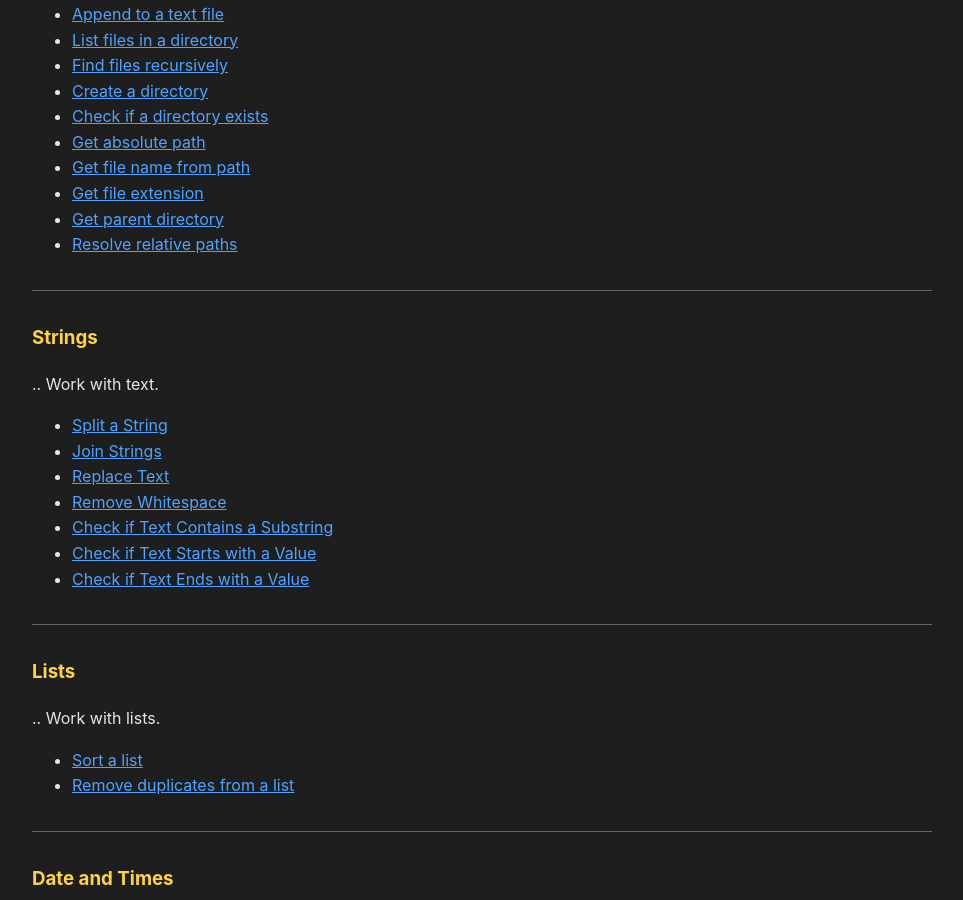
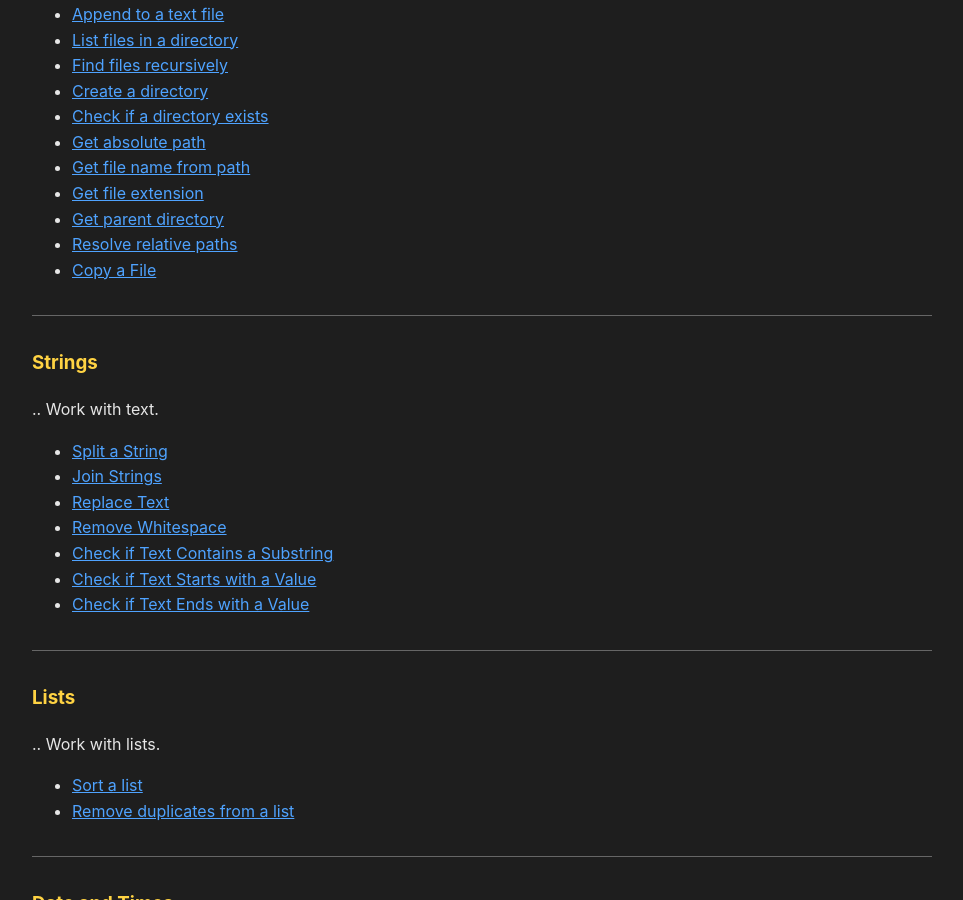
Before and after one commit to jbakchr/easier-python-docs, a Jekyll site: the page built from index.md, in a window 1280 px wide and 900 px high, scrolled down 491 px. Shown: the whole window, without its empty margins (158-1121 px from the left). Built offline with Jekyll 4.4.1, drawn with Linux system fonts in a browser that asks for light colours.

Commit message:
feat(filesystem): add copy file to roadmap

```diff
--- a/index.md
+++ b/index.md
@@ -27,6 +27,7 @@ layout: default
 - [Get file extension](filesystem/get-file-extension)
 - [Get parent directory](filesystem/get-parent-directory)
 - [Resolve relative paths](filesystem/resolve-relative-paths)
+- [Copy a File](filesystem/copy-file)
 
 ---
 
```
Also changed, not shown: ROADMAP.md (+1 -1 lines).
